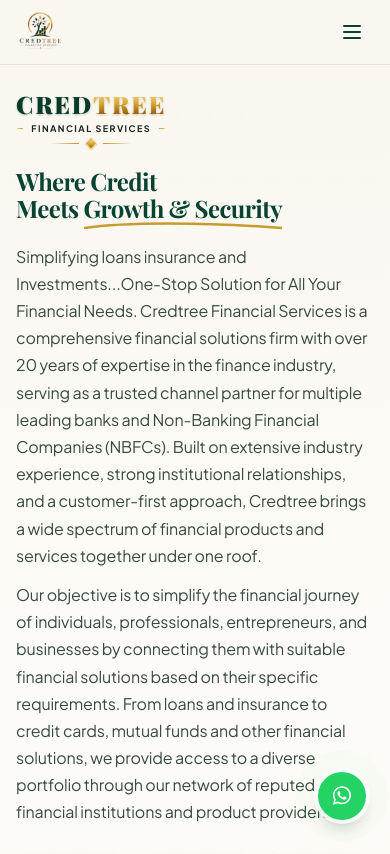
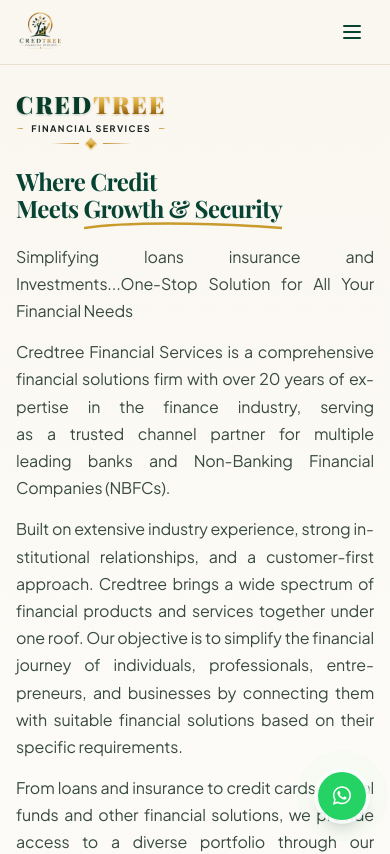
Before and after one commit to empireaeitservices8-lgtm/creditry, a Next.js app: page / in a window 390 px wide. Shown: the top 854 px of the page. Built offline with nearby package versions, Linux system fonts and the light colour scheme; a web font is replaced by a local one.

Commit message:
add current changes

```diff
--- a/app/globals.css
+++ b/app/globals.css
@@ -168,15 +168,26 @@
     overflow-wrap: break-word;
   }
 
-  /* Allow text-left classes to naturally left align without stretching word spaces */
+  /* Allow direct text-left on paragraph/list to naturally left align */
   p.text-left,
   li.text-left,
-  .text-left p,
-  .text-left li,
-  [class*="text-left"],
   [class*="![text-align:left]"] {
     text-align: left !important;
     text-align-last: left !important;
+  }
+
+  /* Specific text-justify classes must always justify without excessive word gaps */
+  .text-justify,
+  p.text-justify,
+  .text-justify p,
+  [class*="text-justify"],
+  [class*="![text-align:justify]"] {
+    text-align: justify !important;
+    text-justify: auto !important;
+    text-align-last: left !important;
+    text-wrap: pretty;
+    hyphens: auto;
+    -webkit-hyphens: auto;
   }
 
   .text-center p,
--- a/components/Hero.tsx
+++ b/components/Hero.tsx
@@ -48,12 +48,21 @@
             </h1>
 
             {/* Comprehensive Company Overview Copy */}
-            <div className="space-y-3 max-w-2xl text-justify">
+            <div className="space-y-3.5 max-w-2xl text-justify">
+              <p className="text-sm sm:text-base text-charcoal-700 leading-relaxed font-normal text-left ![text-align:left]">
+                Simplifying loans insurance and Investments...One-Stop Solution for All Your Financial Needs
+              </p>
+
               <p className="text-sm sm:text-base text-charcoal-700 leading-relaxed font-normal text-justify ![text-align:justify] ![text-align-last:left]">
-                Simplifying loans insurance and Investments...One-Stop Solution for All Your Financial Needs. Credtree Financial Services is a comprehensive financial solutions firm with over 20 years of expertise in the finance industry, serving as a trusted channel partner for multiple leading banks and Non-Banking Financial Companies (NBFCs). Built on extensive industry experience, strong institutional relationships, and a customer-first approach, Credtree brings a wide spectrum of financial products and services together under one roof.
+                Credtree Financial Services is a comprehensive financial solutions firm with over 20 years of expertise in the finance industry, serving as a trusted channel partner for multiple leading banks and Non-Banking Financial Companies (NBFCs).
               </p>
+
+              <p className="text-sm sm:text-base text-charcoal-700 leading-relaxed font-normal text-justify ![text-align:justify] ![text-align-last:left] [text-wrap:pretty]">
+                Built on extensive industry experience, strong institutional relationships, and a customer-first approach. Credtree brings a wide spectrum of financial products and services together under one roof. Our objective is to simplify the financial journey of in&shy;di&shy;vid&shy;u&shy;als, pro&shy;fes&shy;sion&shy;als, entre&shy;preneurs, and businesses by connecting them with suitable financial solutions based on their specific requirements.
+              </p>
+
               <p className="text-sm sm:text-base text-charcoal-700 leading-relaxed font-normal text-justify ![text-align:justify] ![text-align-last:left]">
-                Our objective is to simplify the financial journey of individuals, professionals, entrepreneurs, and businesses by connecting them with suitable financial solutions based on their specific requirements. From loans and insurance to credit cards, mutual funds and other financial solutions, we provide access to a diverse portfolio through our network of reputed financial institutions and product providers.
+                From loans and insurance to credit cards, mutual funds and other financial solutions, we provide access to a diverse portfolio through our network of reputed financial institutions and product providers.
               </p>
             </div>
 
```
Also changed, not shown: 1 other file (tests, documents, lock files or other folders).
